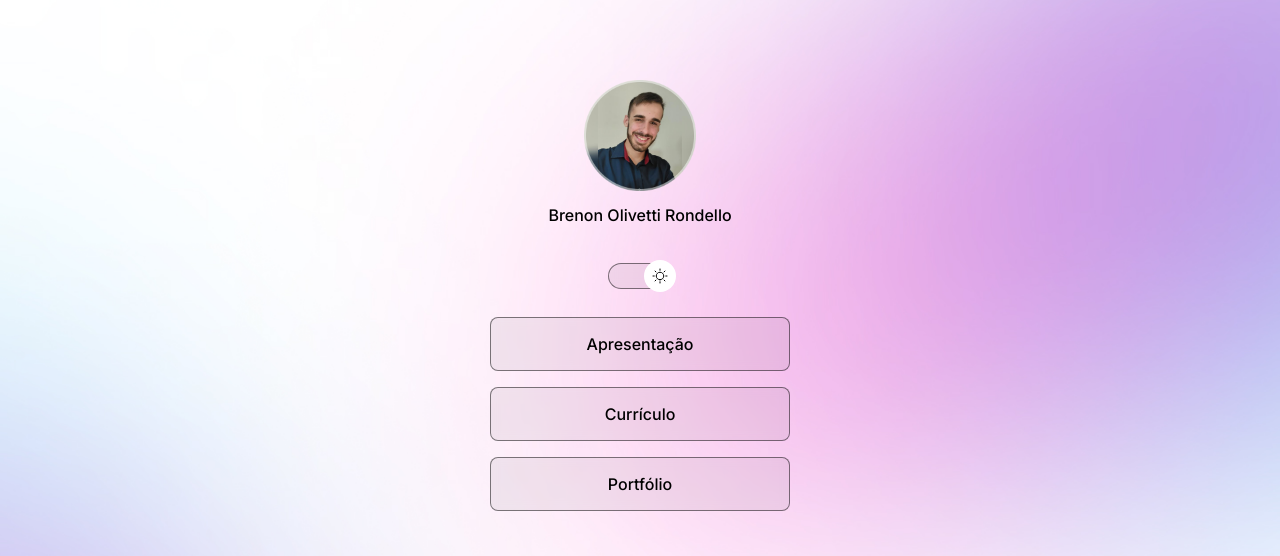
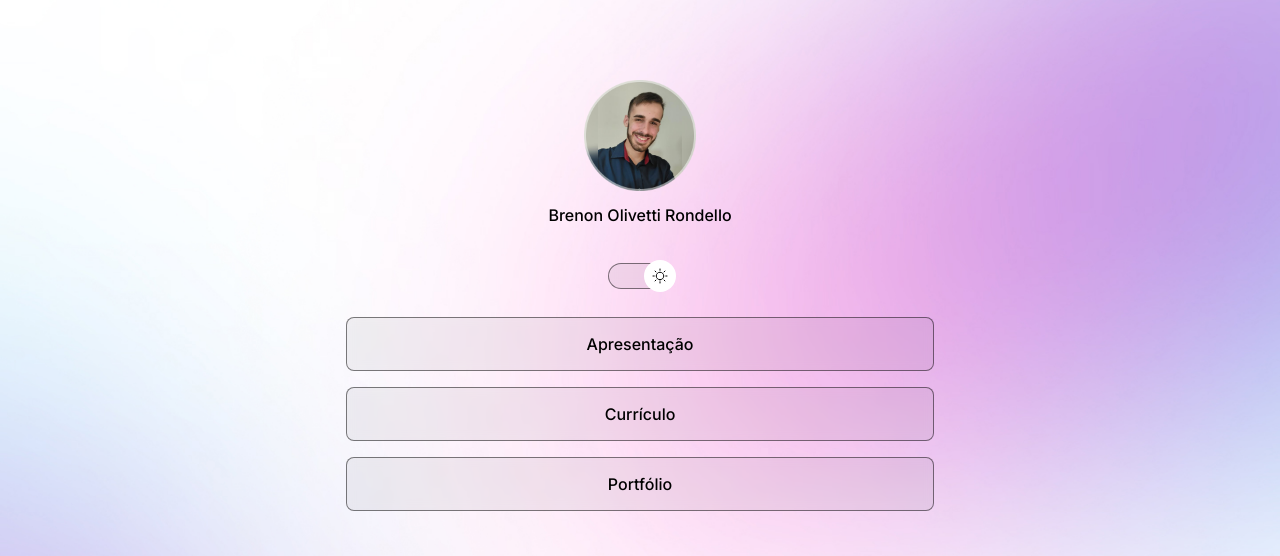
Before and after one commit to BrenonDev/ProConnect, a plain HTML site: page index.html in a window 1280 px wide. Shown: the top 556 px of the page. Drawn offline with nearby package versions, Linux system fonts and the light colour scheme.

Commit message:
adicionado a função media para ajuste de background

```diff
--- a/style.css
+++ b/style.css
@@ -1,12 +1,12 @@
 * {
   margin: 0;
   padding: 0;
-  overflow: hidden;
+  /* overflow: hidden; */
 }
 
 :root {
   --text-color: white;
-  --bg-url: url(./assets/bg.jpg);
+  --bg-url: url(./assets/bg-mobile.jpg);
   --stroke-color: rgba(255, 255, 255, 0.5);
   --surface-color: rgba(255, 255, 255, 0.1);
   --surface-color-hover: rgba(0, 0, 0, 0.02);
@@ -16,7 +16,7 @@
 
 .light {
   --text-color: black;
-  --bg-url: url(./assets/bg-light.jpg);
+  --bg-url: url(./assets/bg-mobile-light.jpg);
   --stroke-color: rgba(0, 0, 0, 0.5);
   --surface-color: rgba(0, 0, 0, 0.05);
   --surface-color-hover: rgba(255, 255, 255, 0.05);
@@ -46,8 +46,8 @@ body * {
 }
 
 #container {
-  width: 300px;
-
+  width: 100%;
+  max-width: 588px;
   margin: 56px auto 0px auto;
   padding: 0px 24px;
 }
@@ -168,3 +168,12 @@ footer {
   text-align: center;
   font-size: 14px;
 }
+
+@media (min-width: 700px) {
+  :root {
+    --bg-url: url(./assets/bg-desktop.jpg)
+  }
+  .light {
+    --bg-url: url(./assets/bg-desktop-light.jpg)
+  }
+}
```
Also changed, not shown: assets/bg-desktop-light.jpg (added), assets/bg-mobile-light.jpg (added), assets/bg-mobile.jpg (added), 1 other file.
